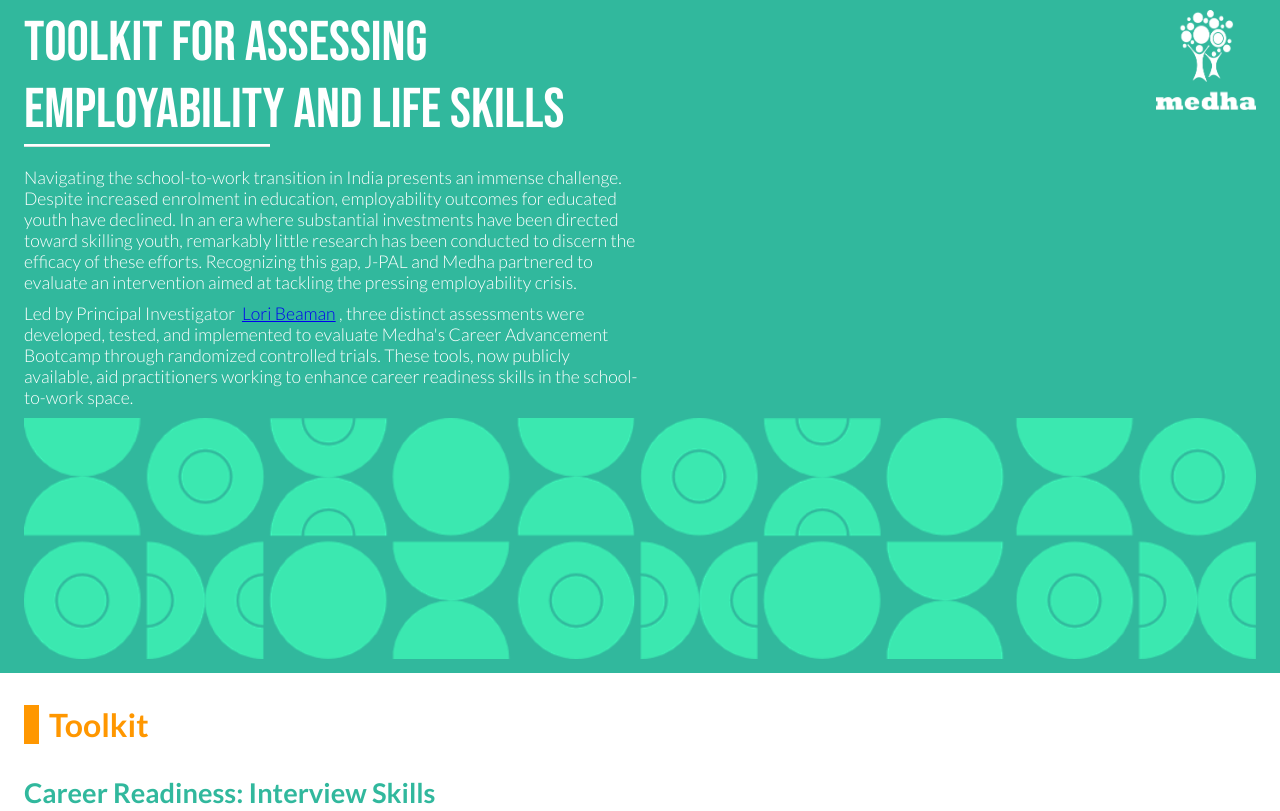
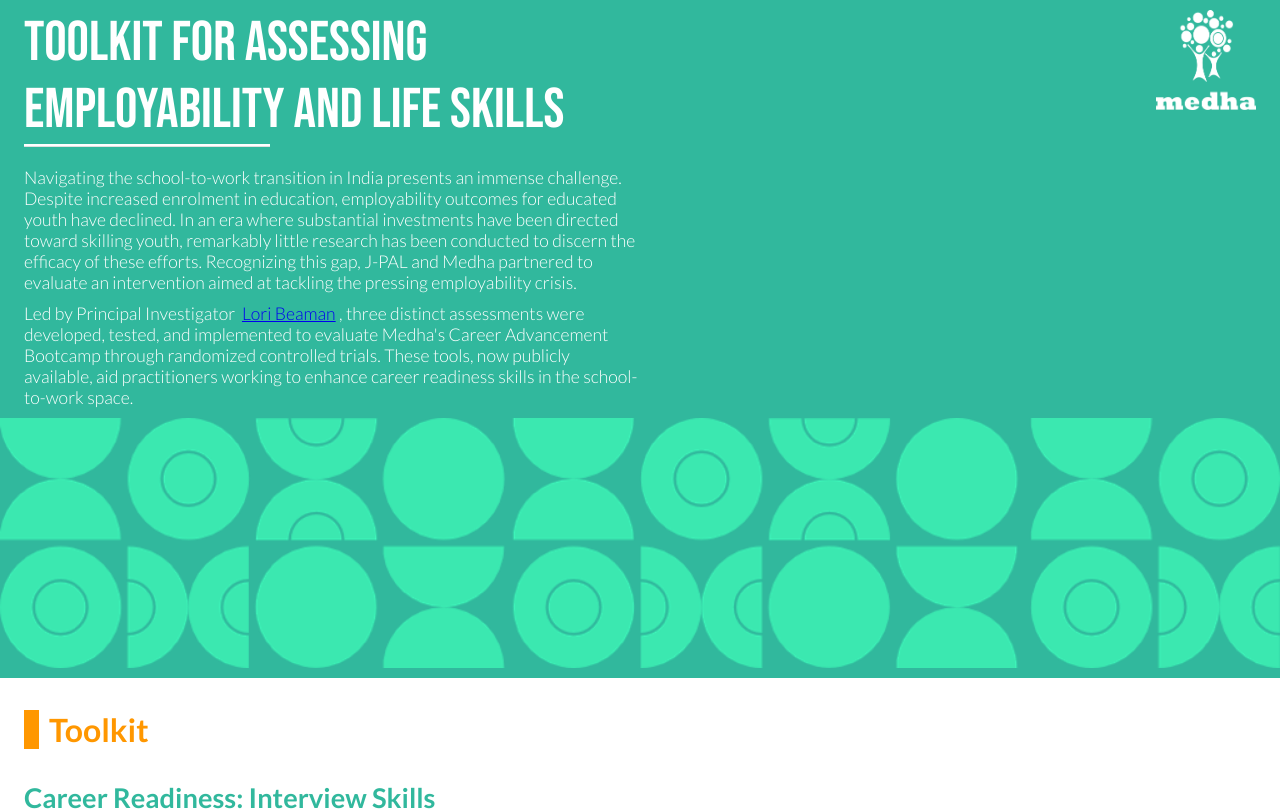
Before and after one commit to gitmedha/rct, a React (Create React App) app: page / in a window 1280 px wide. Shown: the top 811 px of the page. Built offline with nearby package versions, Linux system fonts and the light colour scheme.

Commit message:
increased the length  of banner pattern

```diff
--- a/src/components/LandingPage/LandingPage.js
+++ b/src/components/LandingPage/LandingPage.js
@@ -104,8 +104,9 @@
                                 <img src={MedhaLogo}  alt='Medha logo' className='logo-image'/>
                             </Grid>
                         </Grid>
-                        <img src={BannerPattern} alt='Banner' className='banner-pattern'></img>
+
                 </Container>
+                <img src={BannerPattern} alt='Banner' className='banner-pattern'></img>
             </Grid>
 
 
```
